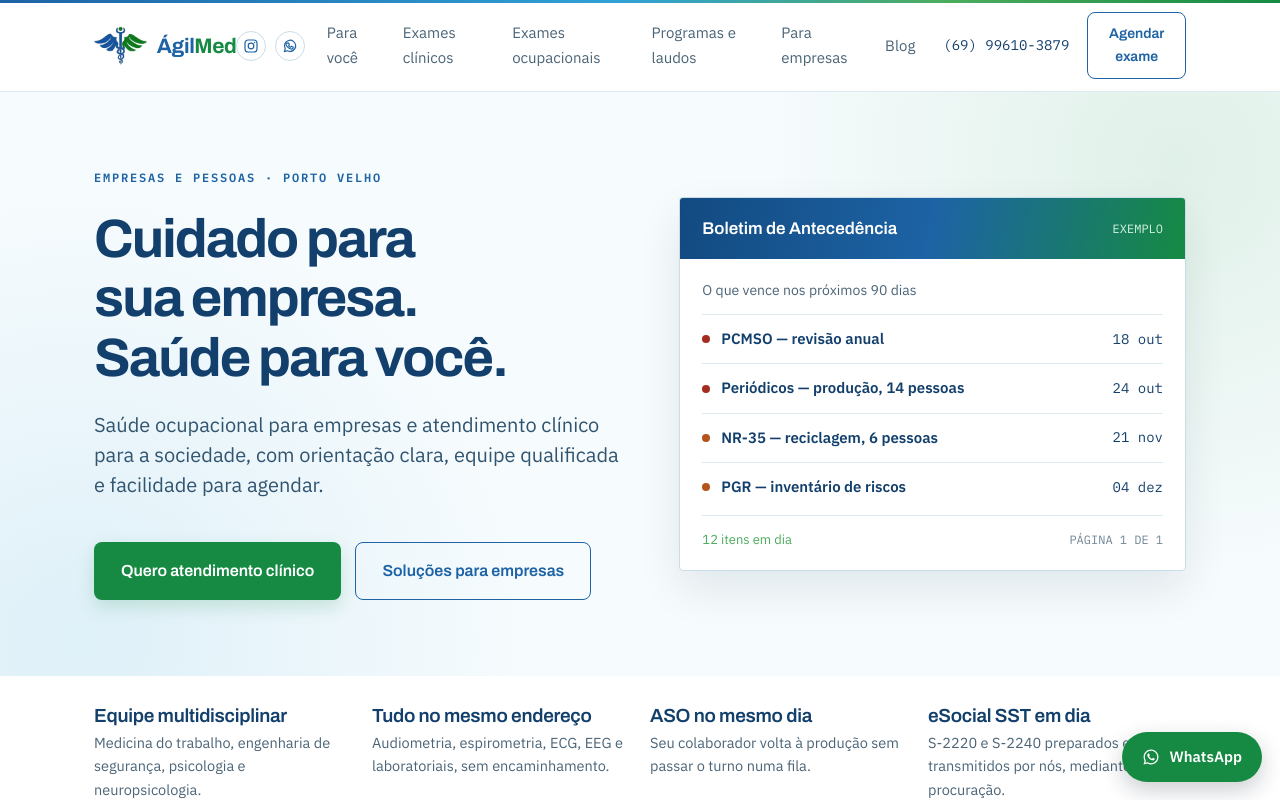
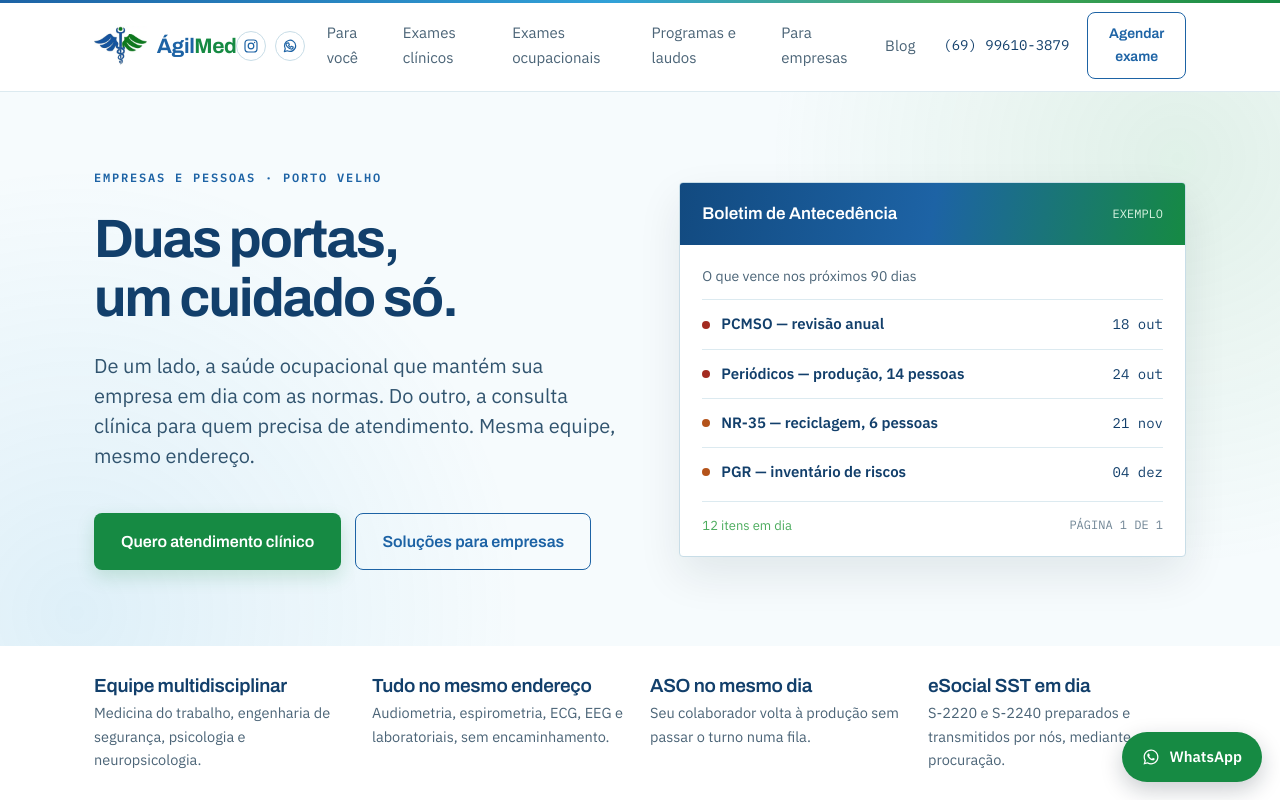
Before and after one commit to guerrasilvaleonardo/SITE-SGILMEDOCUPACIONAL, a Next.js app: page / in a window 1280 px wide. Shown: the top 800 px of the page. Built offline with nearby package versions, Linux system fonts and the light colour scheme.

Commit message:
Update page.js

```diff
--- a/app/page.js
+++ b/app/page.js
@@ -73,10 +73,10 @@ export default function Home() {
         <div className="wrap hero-grade">
           <div className="hero-texto">
             <span className="rotulo">Empresas e pessoas · Porto Velho</span>
-            <h1>Cuidado para sua empresa. Saúde para você.</h1>
+            <h1>Duas portas, um cuidado só.</h1>
             <p className="lede">
-              Saúde ocupacional para empresas e atendimento clínico para a sociedade, com orientação
-              clara, equipe qualificada e facilidade para agendar.
+              De um lado, a saúde ocupacional que mantém sua empresa em dia com as normas. Do outro,
+              a consulta clínica para quem precisa de atendimento. Mesma equipe, mesmo endereço.
             </p>
             <div className="acoes">
               <Link className="btn btn-primario" href="/para-voce">
```
